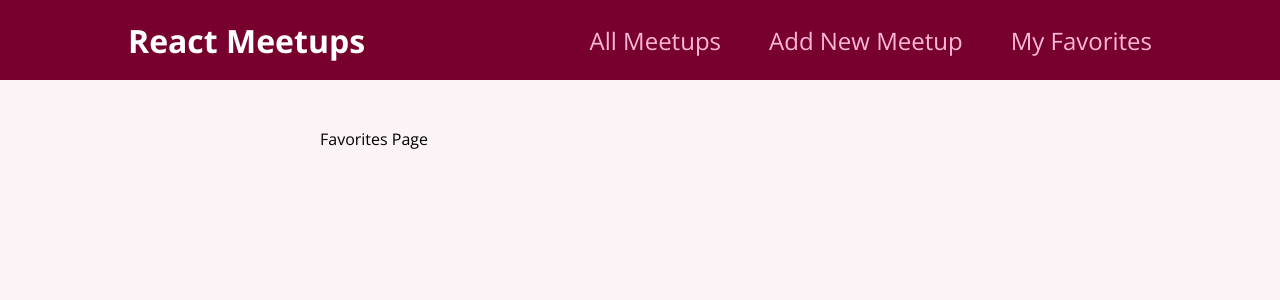
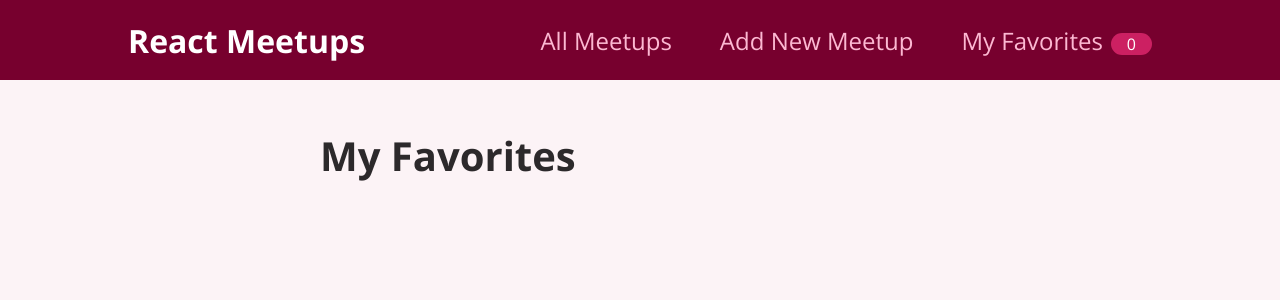
Before and after one commit to Jade1724/router-demo, a React (Create React App) app: page /favorites in a window 1280 px wide. Shown: the top 300 px of the page. Built offline with nearby package versions, Linux system fonts and the light colour scheme.

Commit message:
Favorites context content and total favorites badges.

```diff
--- a/src/components/layout/MainNavigation.js
+++ b/src/components/layout/MainNavigation.js
@@ -1,8 +1,11 @@
 import { Link } from "react-router-dom";
+import { useContext } from "react";
 
 import classes from "./MainNavigation.module.css";
+import FavoritesContext from "../../store/favorites-context";
 
 function MainNavigation() {
+  const favoritesCtx = useContext(FavoritesContext);
   return (
     <header className={classes.header}>
       <div className={classes.logo}>React Meetups</div>
@@ -16,6 +19,7 @@ function MainNavigation() {
           </li>
           <li>
             <Link to="favorites">My Favorites</Link>
+            <span className={classes.badge}>{favoritesCtx.totalFavorites}</span>
           </li>
         </ul>
       </nav>
--- a/src/pages/AllMeetups.js
+++ b/src/pages/AllMeetups.js
@@ -8,7 +8,7 @@ function AllMeetupsPage() {
 
   useEffect(() => {
     fetch(
-      ''
+      'https://my-first-react-project-ad385-default-rtdb.asia-southeast1.firebasedatabase.app/meetup.json'
     )
       .then((response) => {
         return response.json();
--- a/src/pages/Favorites.js
+++ b/src/pages/Favorites.js
@@ -1,5 +1,24 @@
+import { useContext } from "react";
+
+import FavoritesContext from "../store/favorites-context";
+import MeetupList from "../components/meetups/MeetupList";
+
 function FavoritesPage() {
-    return <div>Favorites Page</div>
+  const favoritesCtx = useContext(FavoritesContext);
+
+  let content;
+
+  if (favoritesCtx.totlaFavorites === 0) {
+    content = <p>You got no favorites yet. Start adding some?</p>;
+  } else {
+    content = <MeetupList meetups={favoritesCtx.favorites}></MeetupList>;
+  }
+  return (
+    <section>
+      <h1>My Favorites</h1>
+      {content}
+    </section>
+  );
 }
 
 export default FavoritesPage;
```
